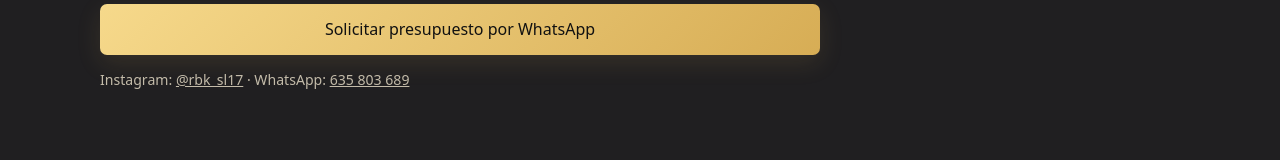
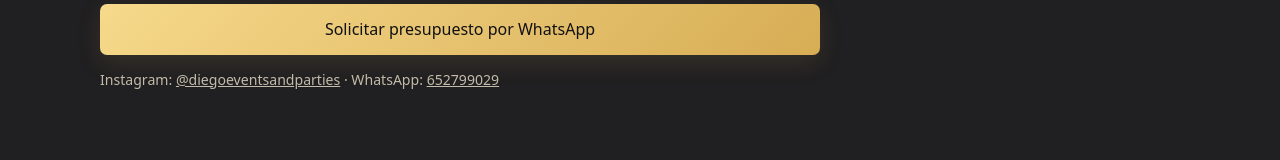
Before and after one commit to rbksl17-Tuyi/Events-And-Parties, a website: page WWW/index.html in a window 1280 px wide. Shown: the part 4264-4424 px from the top of the page. Drawn offline with Linux system fonts and the light colour scheme.

Commit message:
Update index.html

```diff
--- a/WWW/index.html
+++ b/WWW/index.html
@@ -91,7 +91,7 @@
     <textarea name="detalles" placeholder="Cuéntanos un poco más (invitados, servicios, estilo musical...)"></textarea>
     <button class="btn primary full" type="submit">Solicitar presupuesto por WhatsApp</button>
   </form>
-  <p class="small">Instagram: <a href="https://www.instagram.com/diegoeventsandparties/" target="_blank" rel="noopener noreferrer">@rbk_sl17</a> · WhatsApp: <a href="https://wa.me/34652799029" target="_blank" rel="noopener noreferrer">635 803 689</a></p>
+  <p class="small">Instagram: <a href="https://www.instagram.com/diegoeventsandparties/" target="_blank" rel="noopener noreferrer">@diegoeventsandparties</a> · WhatsApp: <a href="https://wa.me/34652799029" target="_blank" rel="noopener noreferrer">652799029</a></p>
 </div></section>
 </main>
 <footer><div class="wrap">© <span id="year"></span> Events and Parties · Todos los derechos reservados</div></footer>
```
